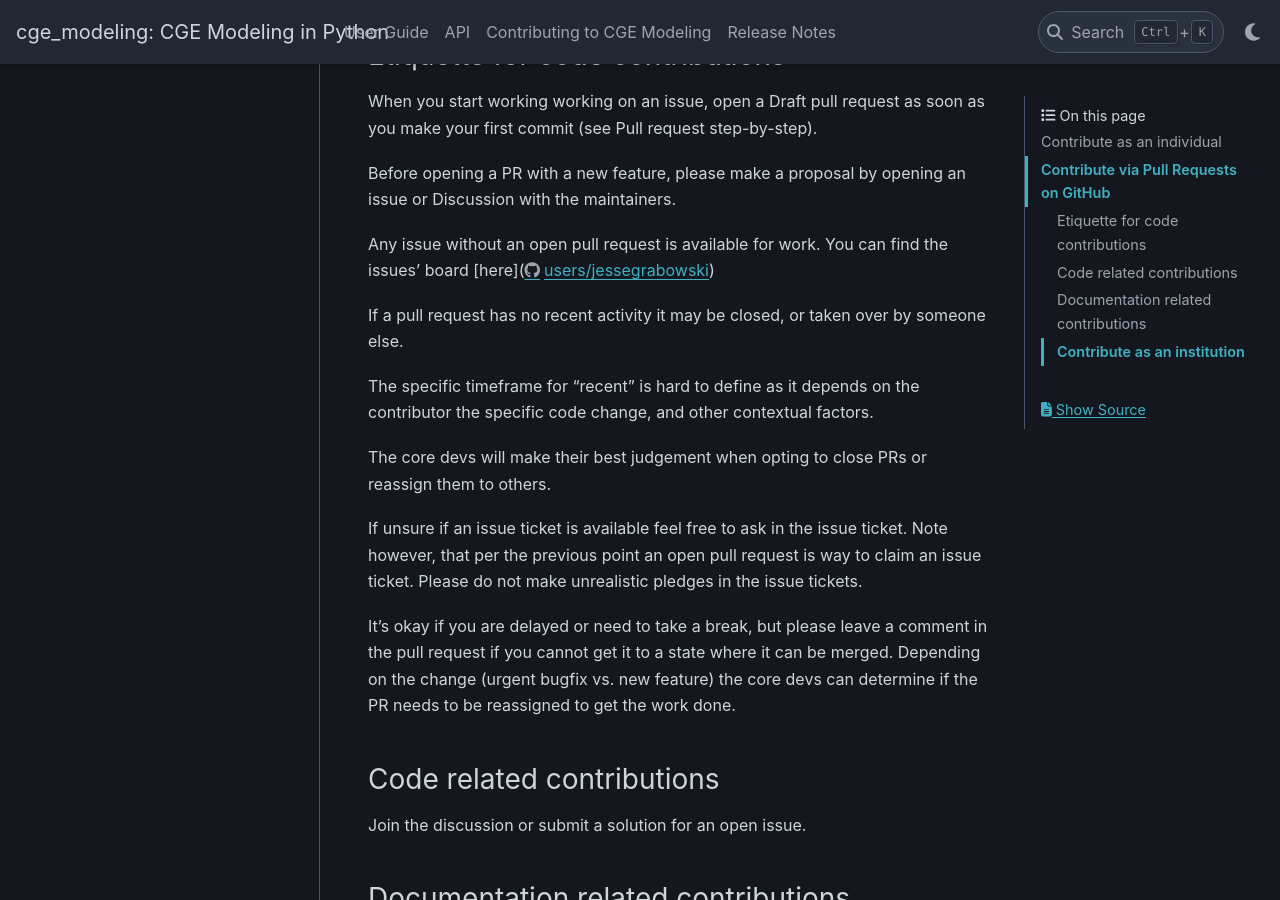
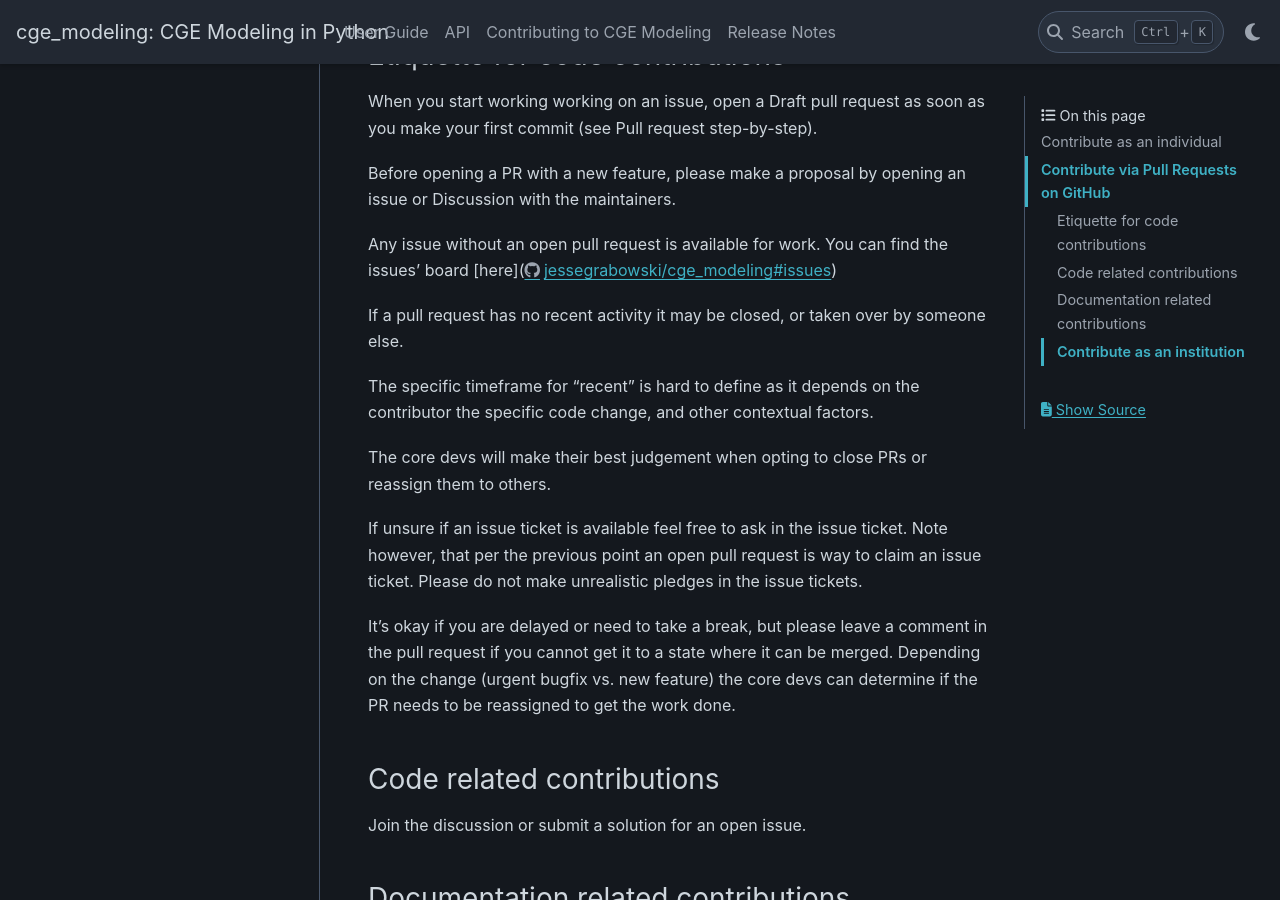
Before and after one commit to jessegrabowski/cge_modeling, a Sphinx documentation site: the page built from docs/source/contributing/contributing.rst, in a window 1280 px wide and 900 px high, scrolled down 1029 px. Built offline with Sphinx 7.4.7 and the PyData theme 0.15.4, drawn with Linux system fonts in a browser that asks for light colours; pages that are not in the unit, such as notebooks, are missing from menus; some of the changed lines change nothing that is shown.

Commit message:
Update docs/source/contributing/contributing.rst
Co-authored-by: Jesse Grabowski <48652735+jessegrabowski@users.noreply.github.com>

```diff
--- a/docs/source/contributing/contributing.rst
+++ b/docs/source/contributing/contributing.rst
@@ -27,7 +27,7 @@ When you start working working on an issue, open a Draft pull request as soon as
 
 Before opening a PR with a new feature, please make a proposal by opening an issue or Discussion with the maintainers.
 
-Any issue without an open pull request is available for work. You can find the issues' board [here](https://github.com/users/jessegrabowski/projects/2/views/1)
+Any issue without an open pull request is available for work. You can find the issues' board [here](https://github.com/jessegrabowski/cge_modeling/issues)
 
 If a pull request has no recent activity it may be closed, or taken over by someone else.
 
```
